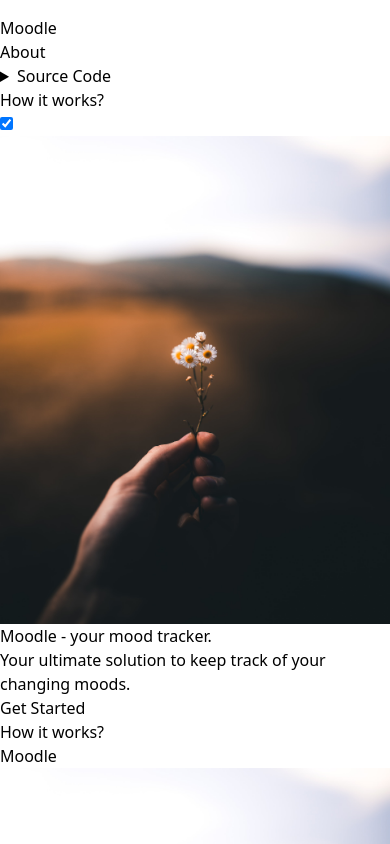
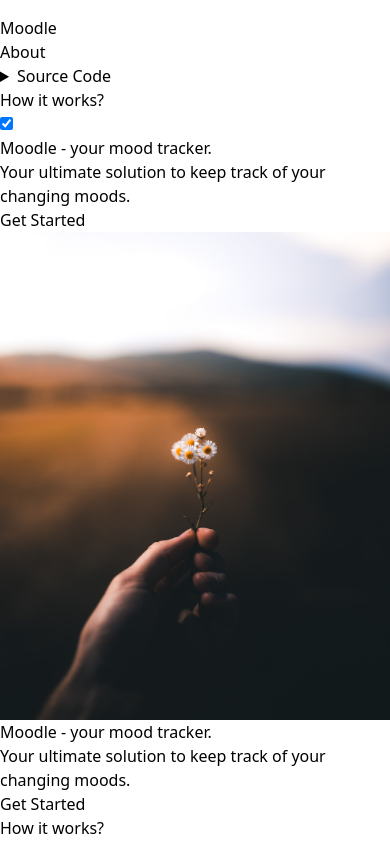
Before and after one commit to kowais915/Moodle, a Next.js app: page / in a window 390 px wide. Shown: the part 860-1704 px from the top of the page. Built offline with nearby package versions, Linux system fonts and the light colour scheme.

Commit message:
:iphone: Made both the hero and the how it works sections responsive

```diff
--- a/src/pages/components/Hero.js
+++ b/src/pages/components/Hero.js
@@ -3,7 +3,20 @@ const Hero = () => {
     return (
         <>
            <div className=" hero sm:min-h-screen w-fit sm:w-full bg-base-200 ">
-                <div className="hero-content flex-col lg:flex-row-reverse flex flex-row ">
+
+                <div className="hero-content sm:flex flex-col p-28 lg:flex-row-reverse sm:hidden flex-row ">
+
+                    <div className='text-center sm:text-start'>
+                    <h1 className="text-center text-md text-3xl font-bold ">Moodle - your mood tracker.</h1>
+                    <p className="py-6 text-center sm:text-start">Your ultimate solution to keep track of your changing moods.</p>
+                    <Link href="/dashboard" className="btn btn-primary ">Get Started</Link>
+                    </div>
+                </div>
+
+
+                {/* large screens */}
+                <div className="sm:hero-content hidden sm:flex-row-reverse sm:flex sm:flex-row ">
+
                     <img src="img.jpeg" className="max-w-sm rounded-lg shadow-2xl" />
                     <div className='text-center sm:text-start'>
                     <h1 className="text-center text-md text-5xl font-bold sm:text-start">Moodle - your mood tracker.</h1>
@@ -11,6 +24,7 @@ const Hero = () => {
                     <Link href="/dashboard" className="btn btn-primary ">Get Started</Link>
                     </div>
                 </div>
+
             </div>
         </>
      );
--- a/src/pages/components/Working.js
+++ b/src/pages/components/Working.js
@@ -3,17 +3,17 @@ import Hero from "./Hero";
 
 const Working = () => {
     return (
-        <div className="mt-5">
+        <div className="mt-5 flex flex-col items-center w-fit sm:w-fit">
 
-            <div className="mockup-browser border bg-base-300">
+            <div className="mockup-browser border bg-base-300 ">
             <div className="mockup-browser-toolbar">
                 <div className="input">Moodle</div>
             </div>
-            <div className="flex justify-center px-4 py-16 bg-base-200">
+            <div className="flex justify-center flex-col w-fit px-4 py-16 bg-base-200">
 
-                <div className="cards flex flex-row justify-center gap-5 h-fit">
+                <div className="cards flex flex-col sm:flex-row justify-center gap-5 h-fit">
 
-                    <div className="card w-96 bg-base-100 shadow-xl">
+                    <div className="card sm:w-fit bg-base-100 shadow-xl">
                         <figure><img src="img.jpeg" alt="Shoes" /></figure>
                         <div className="card-body">
                             <h2 className="card-title">
@@ -28,7 +28,7 @@ const Working = () => {
                     </div>
 
 
-                    <div className="card w-96 bg-base-100 shadow-xl">
+                    <div className="card sm:w-fit bg-base-100 shadow-xl">
                         <figure><img src="img.jpeg" alt="Shoes" /></figure>
                         <div className="card-body">
                             <h2 className="card-title">
@@ -44,7 +44,7 @@ const Working = () => {
 
 
 
-                    <div className="card w-96 bg-base-100 shadow-xl">
+                    <div className="card sm:w-fit bg-base-100 shadow-xl">
                         <figure><img src="img.jpeg" alt="Shoes" /></figure>
                         <div className="card-body">
                             <h2 className="card-title">
```
